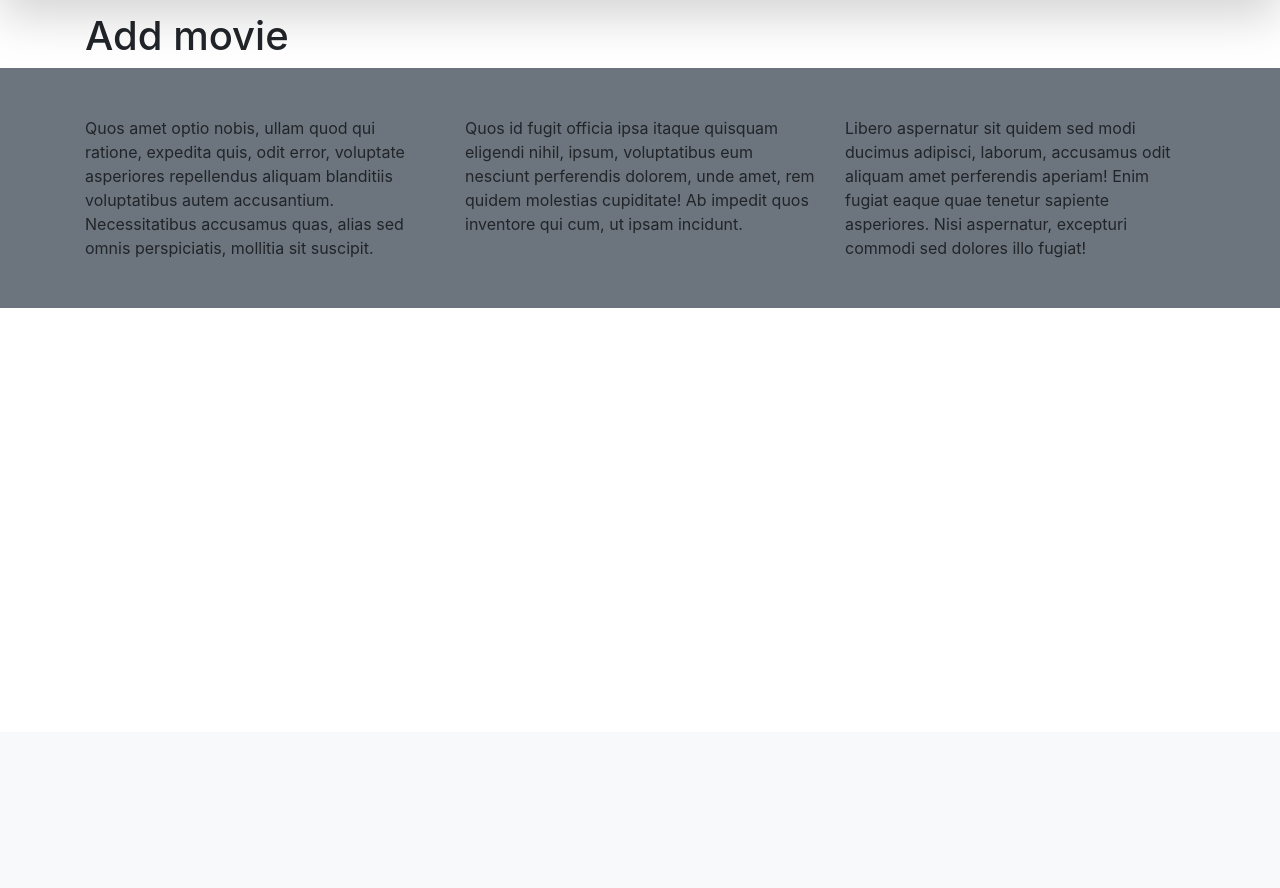
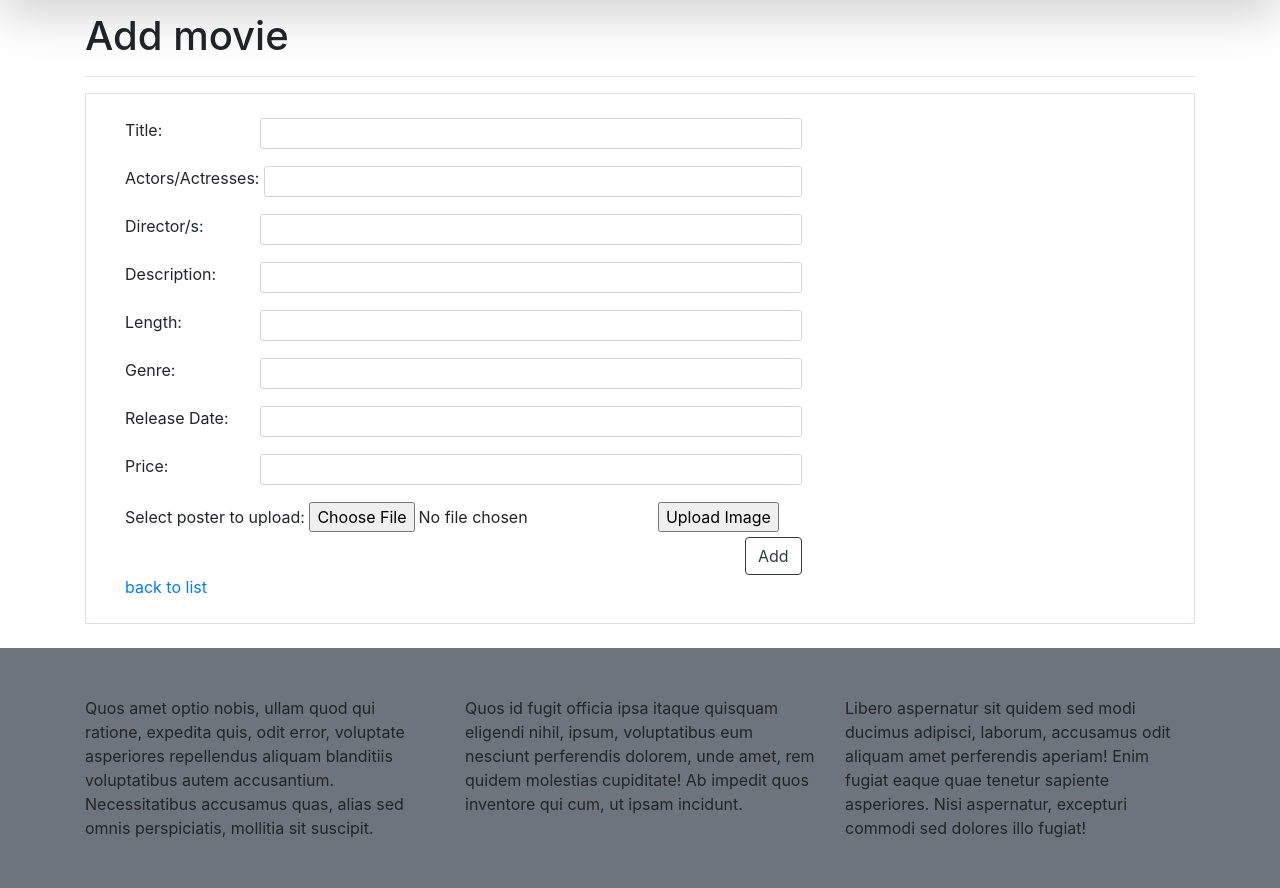
Before and after one commit to desmond700/MovieStore, a PHP site: page /manage/movies/add.php in a window 1280 px wide. Shown: the part 68-956 px from the top of the page. Before the commit the page ends 376 px from the top, so only its background shows below. Run offline with PHP 8.4, Linux system fonts and the light colour scheme.

Commit message:
Added form

```diff
--- a/manage/movies/add.php
+++ b/manage/movies/add.php
@@ -1,8 +1,59 @@
 <?php include "../../view/header.php"; ?>
-  <section style="margin-top: 5em">
+  <main class="mb-4" style="margin-top: 5em">
     <div class="container">
       <h1>Add movie</h1>
+      <hr>
+      <div class="border px-4 py-4">
+        <form action="upload.php" method="post" enctype="multipart/form-data">
+
+        </form>
+        <form class="col-md-8" action="action" method="post">
+          <div class="d-flex form-group">
+            <label class="w-25" for="">Title:&nbsp;</label>
+            <input class="form-control form-control-sm" type="text" name="" value="">
+          </div>
+          <div class="d-flex form-group">
+            <label class="w-25" for="">Actors/Actresses:&nbsp;</label>
+            <input class="form-control form-control-sm" type="text" name="" value="">
+          </div>
+          <div class="d-flex form-group">
+            <label class="w-25" for="">Director/s:&nbsp;</label>
+            <input class="form-control form-control-sm" type="text" name="" value="">
+          </div>
+          <div class="d-flex form-group">
+            <label class="w-25" for="">Description:&nbsp;</label>
+            <input class="form-control form-control-sm" type="text" name="" value="">
+          </div>
+          <div class="d-flex form-group">
+            <label class="w-25" for="">Length:&nbsp;</label>
+            <input class="form-control form-control-sm" type="text" name="" value="">
+          </div>
+          <div class="d-flex form-group">
+            <label class="w-25" for="">Genre:&nbsp;</label>
+            <input class="form-control form-control-sm" type="text" name="" value="">
+          </div>
+          <div class="d-flex form-group">
+            <label class="w-25" for="">Release Date:&nbsp;</label>
+            <input class="form-control form-control-sm" type="text" name="" value="">
+          </div>
+          <div class="d-flex form-group">
+            <label class="w-25" for="">Price:&nbsp;</label>
+            <input class="form-control form-control-sm" type="text" name="" value="">
+          </div>
+          <div class="">
+            <label for="">Select poster to upload:</label>
+            <input type="file" name="fileToUpload" id="fileToUpload">
+            <input type="submit" value="Upload Image" name="submit">
+          </div>
+          <div class="d-flex justify-content-end">
+            <input class="btn btn-outline-dark" type="submit" name="btn_add" value="Add">
+          </div>
+          <a href="/MovieStore/manage/movies/">back to list</a>
+        </form>
+
+      </div>
+
     </div>
-  </section>
+  </main>
 </div>
 <?php include "../../view/footer.php" ?>
```
